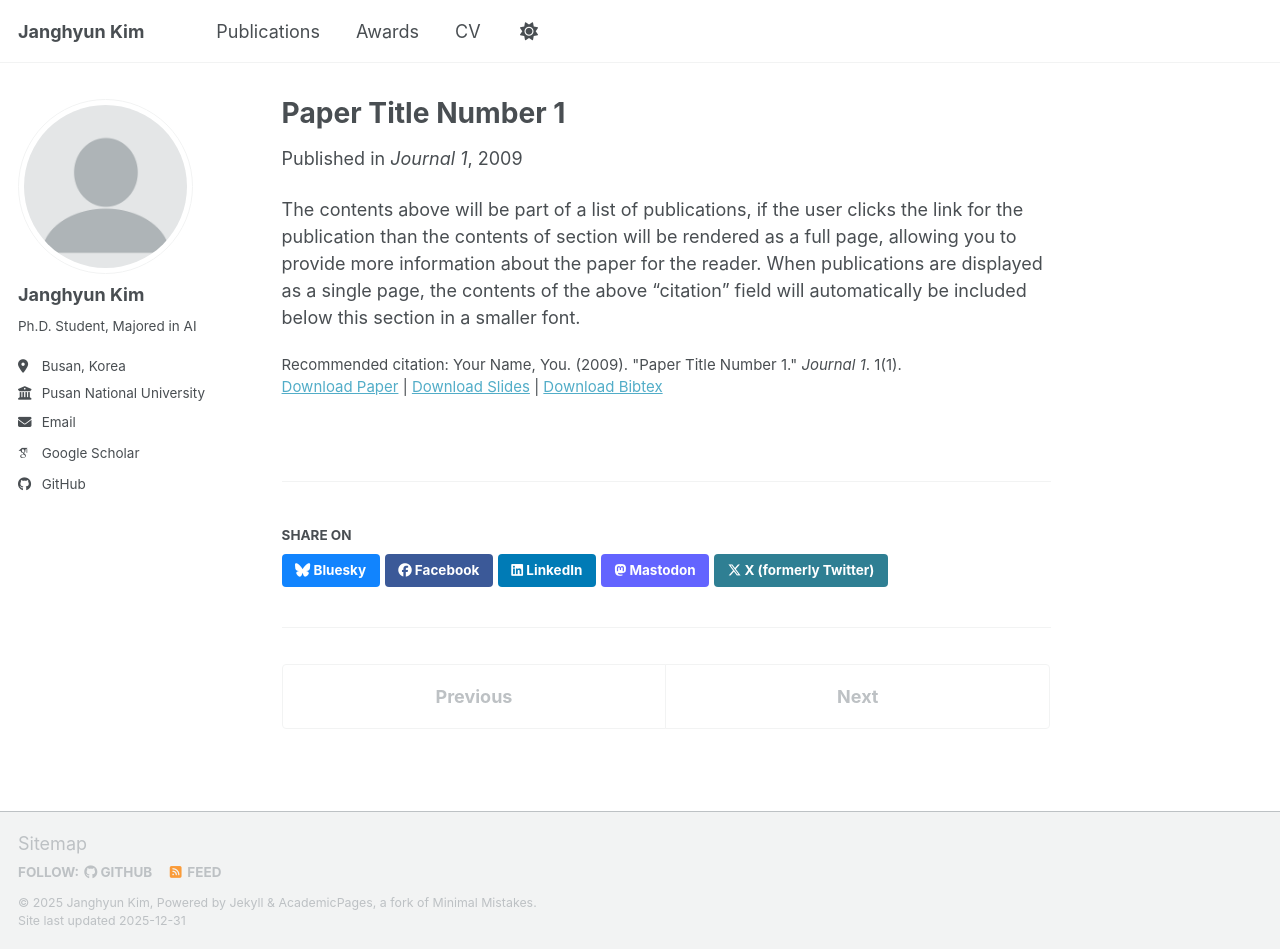
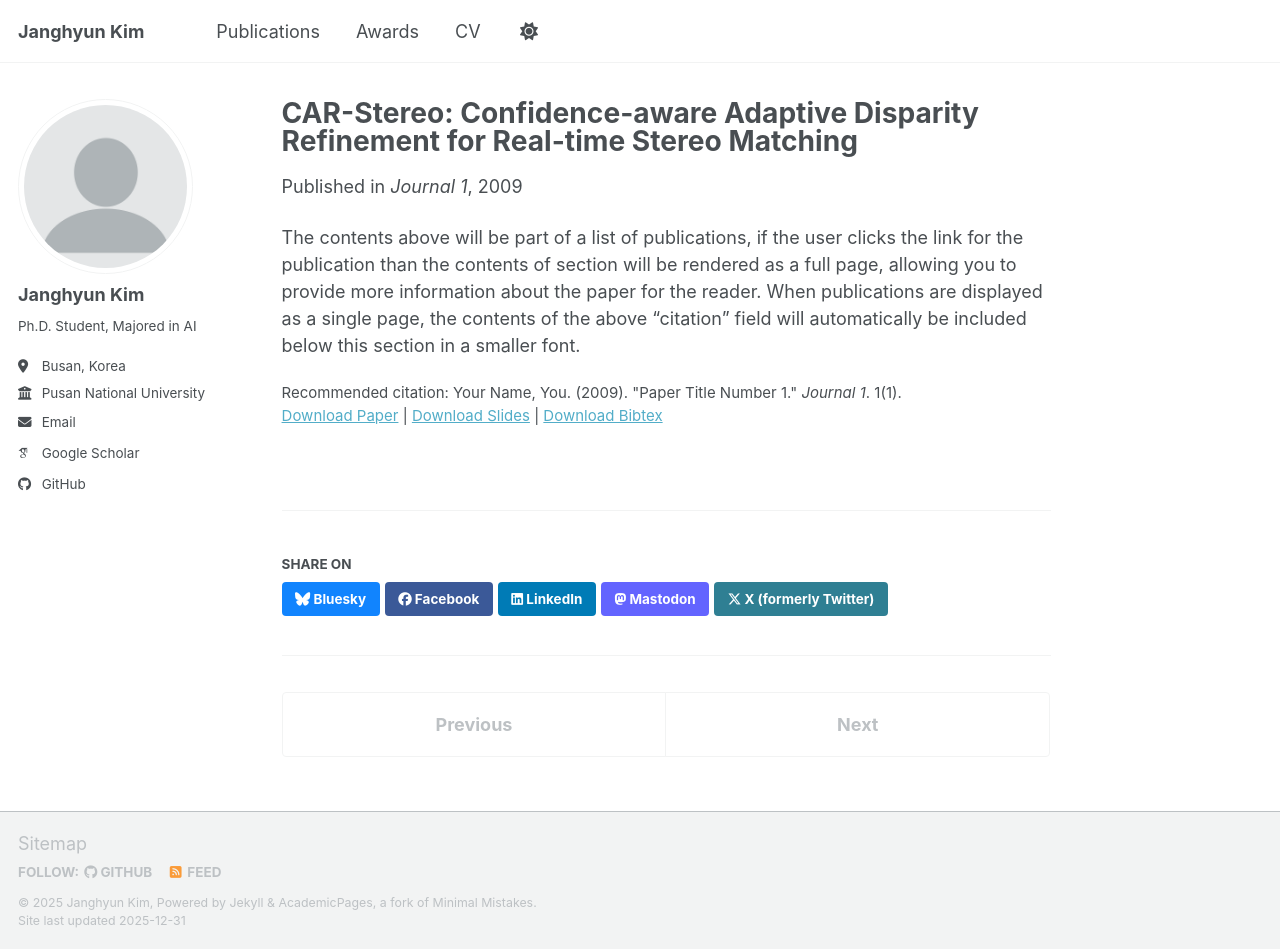
Before and after one commit to Janghyun41/Janghyun41.github.io, a Jekyll site: the page built from _publications/2009-10-01-paper-title-number-1.md, in a window 1280 px wide and 949 px high. Built offline with Jekyll 4.4.1, drawn with Linux system fonts in a browser that asks for light colours; some web fonts are replaced; a script bundle is joined from its source files by our own code; library files that are not in the unit come from our copies.

Commit message:
Update 2009-10-01-paper-title-number-1.md

```diff
--- a/_publications/2009-10-01-paper-title-number-1.md
+++ b/_publications/2009-10-01-paper-title-number-1.md
@@ -1,13 +1,13 @@
 ---
-title: "Paper Title Number 1"
+title: "CAR-Stereo: Confidence-aware Adaptive Disparity Refinement for Real-time Stereo Matching"
 collection: publications
-category: manuscripts
+category: conferences
 permalink: /publication/2009-10-01-paper-title-number-1
 excerpt: 'This paper is about the number 1. The number 2 is left for future work.'
 date: 2009-10-01
 venue: 'Journal 1'
 slidesurl: 'https://academicpages.github.io/files/slides1.pdf'
-paperurl: 'https://academicpages.github.io/files/paper1.pdf'
+paperurl: '[https://academicpages.github.io/files/paper1.pdf](https://ieeexplore.ieee.org/abstract/document/11260640)'
 bibtexurl: 'https://academicpages.github.io/files/bibtex1.bib'
 citation: 'Your Name, You. (2009). &quot;Paper Title Number 1.&quot; <i>Journal 1</i>. 1(1).'
 ---
```
